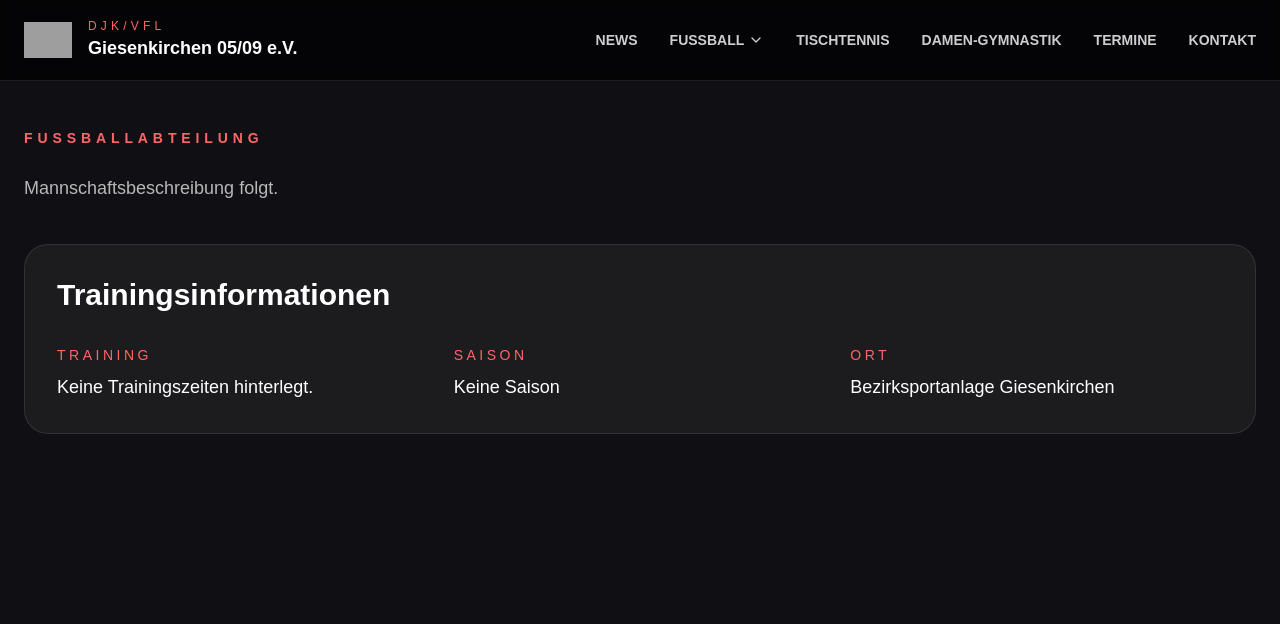
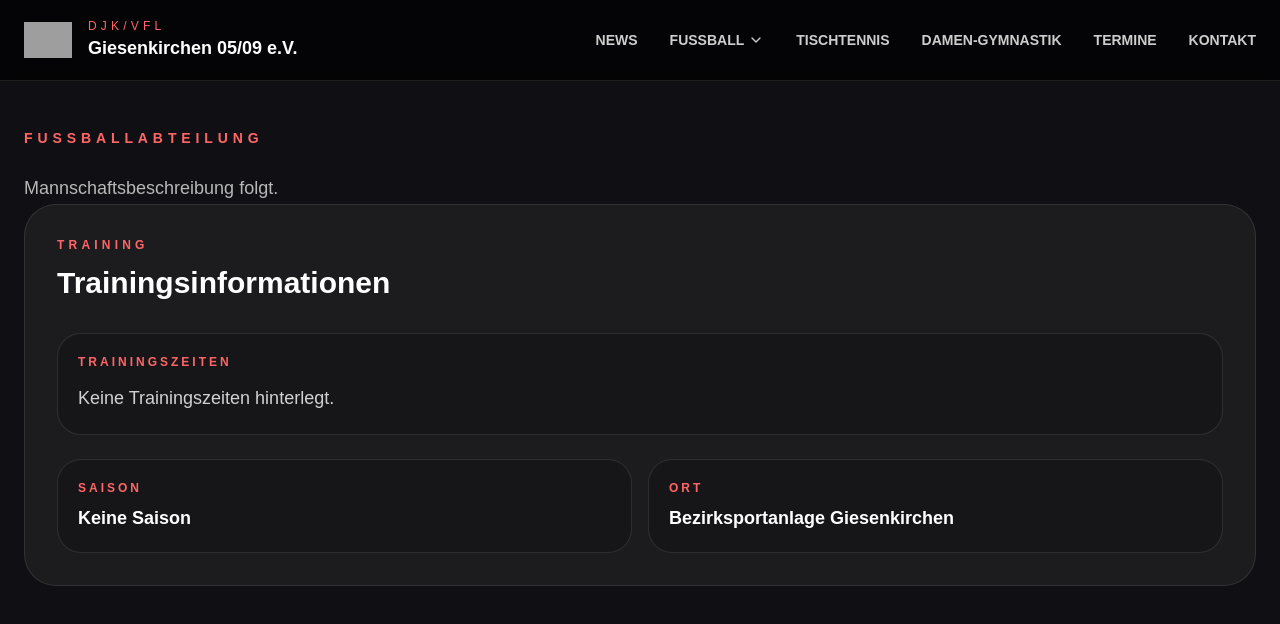
Before and after one commit to m00nLPStudent/djk-giesenkirchen-webseite, a Next.js app: page /fussball/1 in a window 1280 px wide. Shown: the top 624 px of the page. Built offline with nearby package versions, Linux system fonts and the light colour scheme; no server answers; the database is empty; grey boxes are pictures that could not be loaded.

Commit message:
Restyle team training information card

```diff
--- a/src/components/website/team/TeamTrainingInfo.js
+++ b/src/components/website/team/TeamTrainingInfo.js
@@ -1,35 +1,42 @@
-export default function TeamTrainingInfo({ team }) {
+export default function TeamTrainingInfo({ team, className = "" }) {
   return (
-    <div className="mt-10 rounded-3xl border border-white/10 bg-white/5 p-8">
-      <h2 className="text-3xl font-black">Trainingsinformationen</h2>
-
-      <div className="mt-8 grid gap-6 md:grid-cols-3">
-        <div>
-          <p className="text-sm uppercase tracking-[0.25em] text-red-400">
+    <section className={`h-full rounded-[2rem] border border-white/10 bg-white/5 p-6 md:p-8 ${className}`}>
+      <p className="text-xs font-bold uppercase tracking-[0.35em] text-red-400">
         Training
       </p>
 
-          <p className="mt-2 whitespace-pre-line text-lg">
+      <h2 className="mt-3 text-3xl font-black">Trainingsinformationen</h2>
+
+      <div className="mt-8 space-y-6">
+        <div className="rounded-3xl border border-white/10 bg-black/20 p-5">
+          <p className="text-xs font-bold uppercase tracking-[0.25em] text-red-400">
+            Trainingszeiten
+          </p>
+          <p className="mt-3 whitespace-pre-line text-lg leading-8 text-white/80">
             {team?.training_times_de || "Keine Trainingszeiten hinterlegt."}
           </p>
         </div>
 
-        <div>
-          <p className="text-sm uppercase tracking-[0.25em] text-red-400">
+        <div className="grid gap-4 sm:grid-cols-2">
+          <div className="rounded-3xl border border-white/10 bg-black/20 p-5">
+            <p className="text-xs font-bold uppercase tracking-[0.25em] text-red-400">
               Saison
             </p>
-
-          <p className="mt-2 text-lg">{team?.season || "Keine Saison"}</p>
+            <p className="mt-2 text-lg font-black text-white">
+              {team?.season || "Keine Saison"}
+            </p>
           </div>
 
-        <div>
-          <p className="text-sm uppercase tracking-[0.25em] text-red-400">
+          <div className="rounded-3xl border border-white/10 bg-black/20 p-5">
+            <p className="text-xs font-bold uppercase tracking-[0.25em] text-red-400">
               Ort
             </p>
-
-          <p className="mt-2 text-lg">Bezirksportanlage Giesenkirchen</p>
+            <p className="mt-2 text-lg font-black text-white">
+              Bezirksportanlage Giesenkirchen
+            </p>
           </div>
         </div>
       </div>
+    </section>
   );
 }
```
Lines whose indentation alone changed are shown as unchanged.
